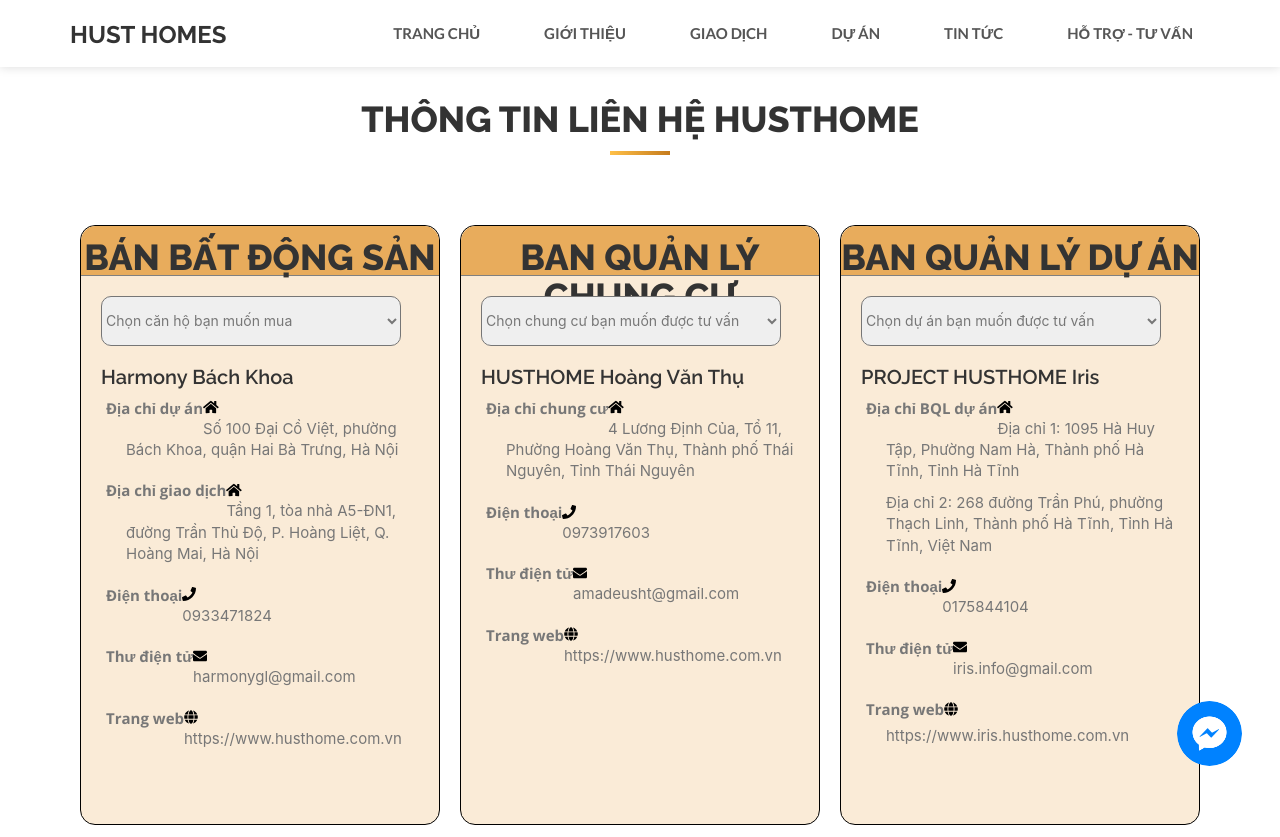
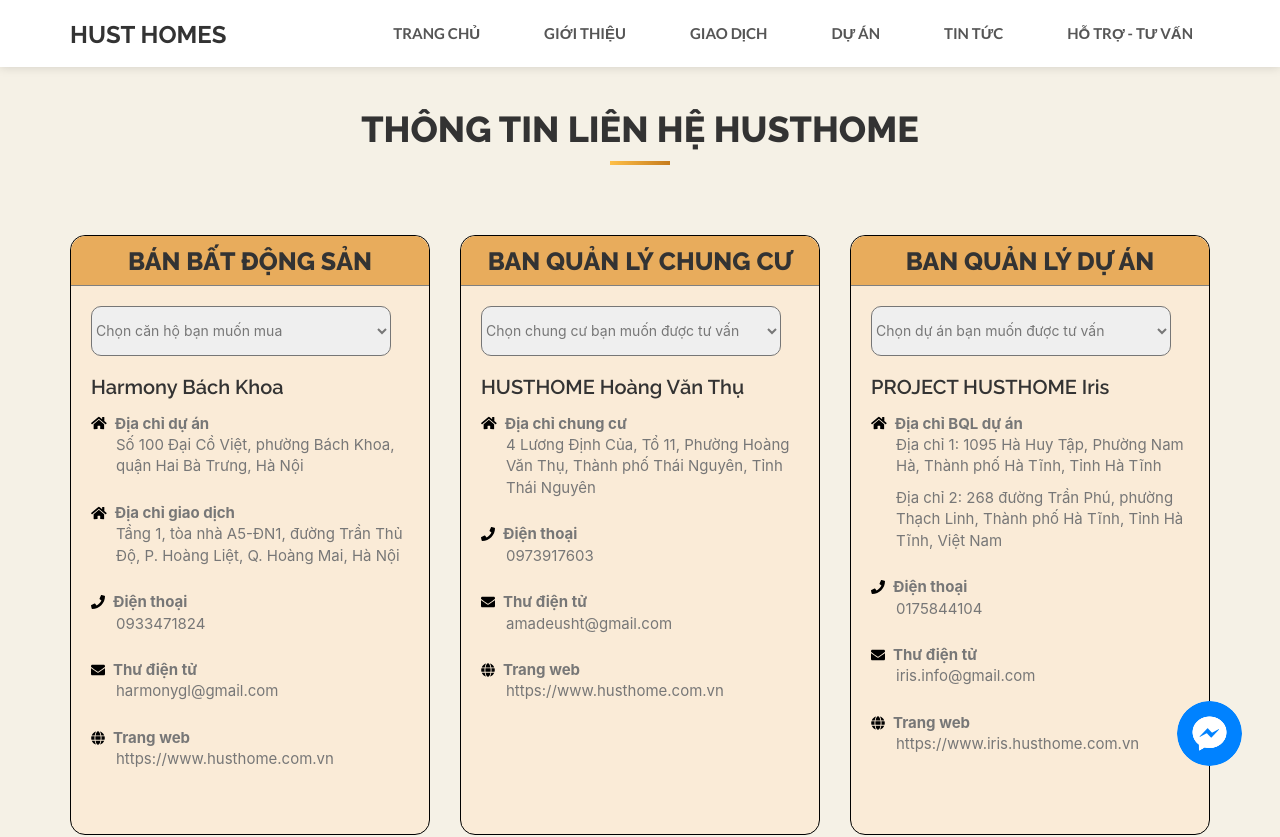
Before and after one commit to dzungchaos/BTL-TTNM, a React (Create React App) app: page /contact in a window 1280 px wide. Shown: the top 837 px of the page. Built offline with nearby package versions, Linux system fonts and the light colour scheme; what smooth-scroll, tachyons-components would draw is missing.

Commit message:
Fix Support GUI

```diff
--- a/src/components/home/Support/Support.css
+++ b/src/components/home/Support/Support.css
@@ -8,9 +8,10 @@
 
 .page_support {
 	/* background-image: url("realestate.jpg"); */
+	background-color: #f5f1e6;
 }
 
-.page_support .container {
+.page_support .support_container {
 	display: flex;
 	flex-wrap: nowrap;
 	height: 600px;
@@ -28,8 +29,8 @@
 	border: solid 1px black;
 	text-align: left;
 	border-radius: 15px;
-	margin-left: 10px;
-	margin-right: 10px;
+	margin-left: 15px;
+	margin-right: 15px;
 	background-color: antiquewhite;
 }
 
@@ -39,6 +40,7 @@
 	text-align: center;
 	align-self: center;
 	height: 50px;
+	font-size: 25px;
 	border-bottom: solid 0.5px grey;
 	background-color: #e8ac5c;
 	border-top-left-radius: 15px;
@@ -59,13 +61,14 @@
 }
 
 .page_support .row_mb5 {
+	padding-top: 5px;
 	padding-bottom: 10px;
 }
 
 .page_support .label_info {
 	font-size: 15px;
 	font-weight: bold;
-	padding-left: 5px;
+	padding-left: 8px;
 }
 
 .page_support .parag_info {
--- a/src/components/home/Support/Support.js
+++ b/src/components/home/Support/Support.js
@@ -4,15 +4,15 @@
 
 const Support = () => {
 	return (
-		<div className='page_support' style={{ marginBottom: "100px" }}>
+		<div className='page_support' style={{ paddingBottom: "100px" }}>
 			{/* <h1 className='support-title'>THÔNG TIN LIÊN HỆ HUSTHOME</h1> */}
 			<div
 				className=' section-title'
-				style={{ marginTop: "100px", textAlign: "center" }}>
+				style={{ paddingTop: "100px", textAlign: "center" }}>
 				<h2>THÔNG TIN LIÊN HỆ HUSTHOME</h2>
 			</div>
-			<div className='info_block'>
-				<div className='container'>
+			<div className='support_info_block'>
+				<div className='support_container'>
 					<div className='row'>
 						<div className='column'>
 							<h2 className='column_title'>BÁN BẤT ĐỘNG SẢN</h2>
@@ -50,8 +50,9 @@
 									<h3 className='info title'>Harmony Bách Khoa</h3>
 
 									<div className='row_mb5'>
+
 										<FontAwesomeIcon className='iconAwesome' icon='home' />
-										<label className='label_info'>Địa chỉ dự án</label>
+										<span className='label_info'>Địa chỉ dự án</span>
 										<p className='parag_info'>
 											Số 100 Đại Cồ Việt, phường Bách Khoa, quận Hai Bà Trưng,
 											Hà Nội
@@ -60,7 +61,7 @@
 
 									<div className='row_mb5'>
 										<FontAwesomeIcon className='iconAwesome' icon='home' />
-										<label className='label_info'>Địa chỉ giao dịch</label>
+										<span className='label_info'>Địa chỉ giao dịch</span>
 										<p className='parag_info'>
 											Tầng 1, tòa nhà A5-ĐN1, đường Trần Thủ Độ, P. Hoàng Liệt,
 											Q. Hoàng Mai, Hà Nội
@@ -69,19 +70,19 @@
 
 									<div className='row_mb5'>
 										<FontAwesomeIcon className='iconAwesome' icon='phone' />
-										<label className='label_info'>Điện thoại</label>
+										<span className='label_info'>Điện thoại</span>
 										<p className='parag_info'>0933471824</p>
 									</div>
 
 									<div className='row_mb5'>
 										<FontAwesomeIcon className='iconAwesome' icon='envelope' />
-										<label className='label_info'>Thư điện tử</label>
+										<span className='label_info'>Thư điện tử</span>
 										<p className='parag_info'>harmonygl@gmail.com</p>
 									</div>
 
 									<div className='row_mb5'>
 										<FontAwesomeIcon className='iconAwesome' icon='globe' />
-										<label className='label_info'>Trang web</label>
+										<span className='label_info'>Trang web</span>
 										<p className='parag_info'>https://www.husthome.com.vn</p>
 									</div>
 								</div>
@@ -124,7 +125,7 @@
 
 									<div className='row_mb5'>
 										<FontAwesomeIcon className='iconAwesome' icon='home' />
-										<label className='label_info'>Địa chỉ chung cư</label>
+										<span className='label_info'>Địa chỉ chung cư</span>
 										<p className='parag_info'>
 											4 Lương Định Của, Tổ 11, Phường Hoàng Văn Thụ, Thành phố
 											Thái Nguyên, Tỉnh Thái Nguyên
@@ -133,19 +134,19 @@
 
 									<div className='row_mb5'>
 										<FontAwesomeIcon className='iconAwesome' icon='phone' />
-										<label className='label_info'>Điện thoại</label>
+										<span className='label_info'>Điện thoại</span>
 										<p className='parag_info'>0973917603</p>
 									</div>
 
 									<div className='row_mb5'>
 										<FontAwesomeIcon className='iconAwesome' icon='envelope' />
-										<label className='label_info'>Thư điện tử</label>
+										<span className='label_info'>Thư điện tử</span>
 										<p className='parag_info'>amadeusht@gmail.com</p>
 									</div>
 
 									<div className='row_mb5'>
 										<FontAwesomeIcon className='iconAwesome' icon='globe' />
-										<label className='label_info'>Trang web</label>
+										<span className='label_info'>Trang web</span>
 										<p className='parag_info'>https://www.husthome.com.vn</p>
 									</div>
 								</div>
@@ -174,7 +175,7 @@
 
 									<div className='row_mb5'>
 										<FontAwesomeIcon className='iconAwesome' icon='home' />
-										<label className='label_info'>Địa chỉ BQL dự án</label>
+										<span className='label_info'>Địa chỉ BQL dự án</span>
 										<p className='parag_info'>
 											Địa chỉ 1: 1095 Hà Huy Tập, Phường Nam Hà, Thành phố Hà
 											Tĩnh, Tỉnh Hà Tĩnh
@@ -187,19 +188,19 @@
 
 									<div className='row_mb5'>
 										<FontAwesomeIcon className='iconAwesome' icon='phone' />
-										<label className='label_info'>Điện thoại</label>
+										<span className='label_info'>Điện thoại</span>
 										<p className='parag_info'>0175844104</p>
 									</div>
 
 									<div className='row_mb5'>
 										<FontAwesomeIcon className='iconAwesome' icon='envelope' />
-										<label className='label_info'>Thư điện tử</label>
+										<span className='label_info'>Thư điện tử</span>
 										<p className='parag_info'>iris.info@gmail.com</p>
 									</div>
 
 									<div className='row_mb5'>
 										<FontAwesomeIcon className='iconAwesome' icon='globe' />
-										<label className='label_info'>Trang web</label>
+										<span className='label_info'>Trang web</span>
 										<p className='parag_info'>
 											https://www.iris.husthome.com.vn
 										</p>
```
